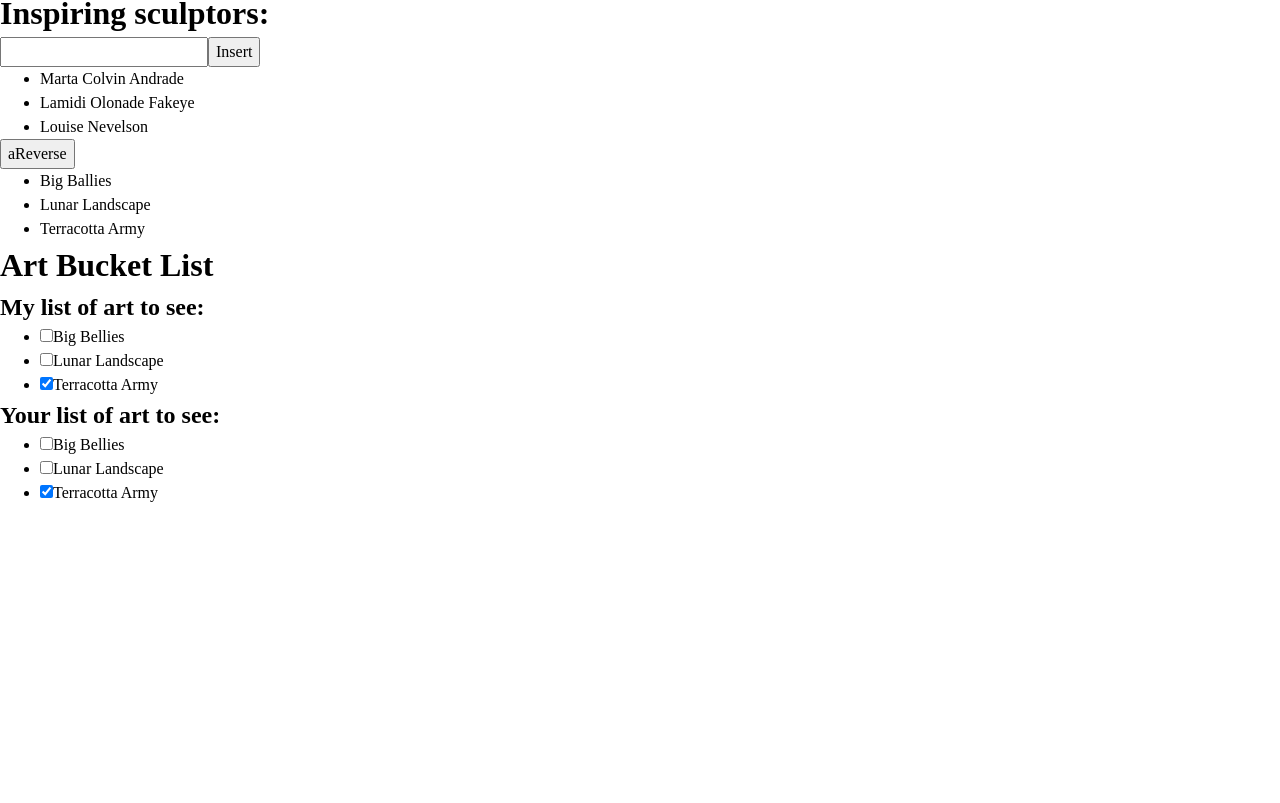
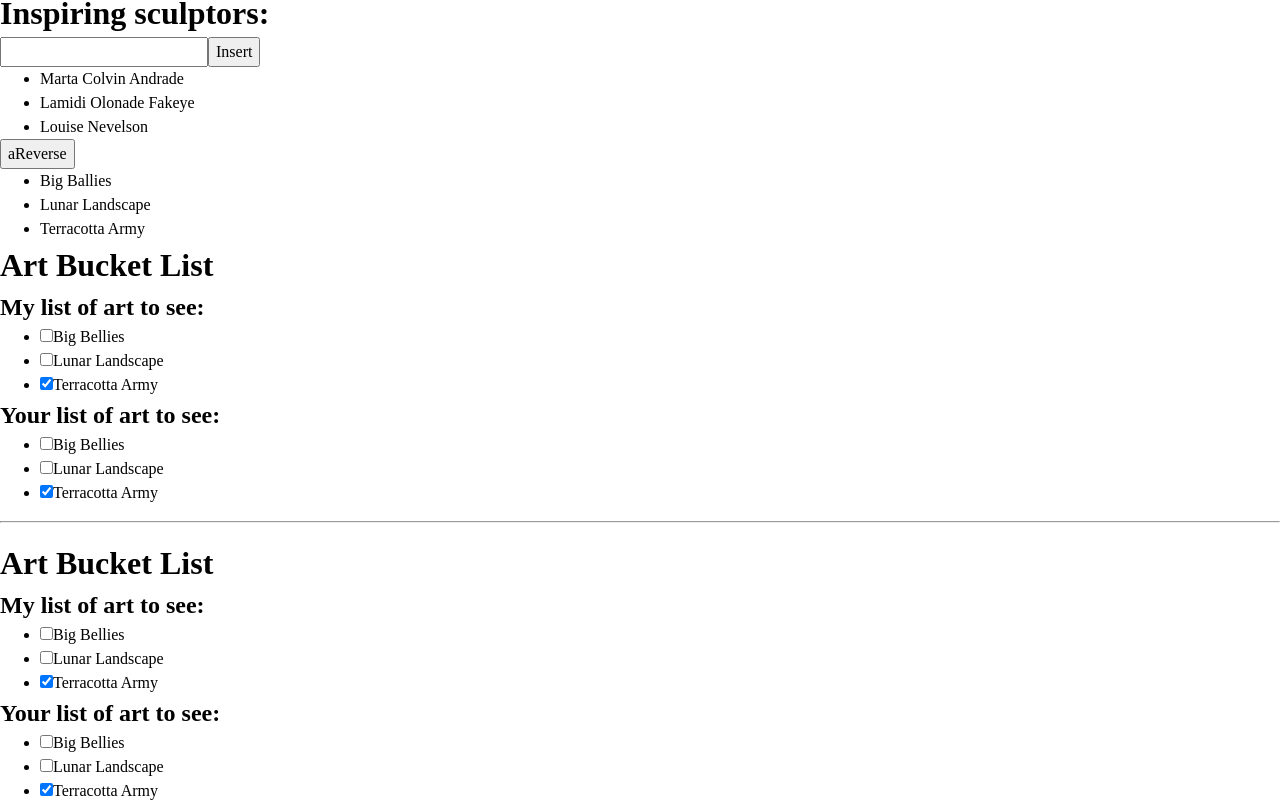
Before and after one commit to takunagai/react-official-tutorial, a React (Create React App) app: page / in a window 1280 px wide. Shown: the part 651-1454 px from the top of the page. Before the commit the page ends 1156 px from the top, so only its background shows below. Built offline with nearby package versions, Linux system fonts and the light colour scheme.

Commit message:
状態の配列の更新 6c - Immer を使い簡潔に書く

```diff
--- /dev/null
+++ b/src/BucketList3.jsx
@@ -0,0 +1,57 @@
+import { useImmer } from 'use-immer'
+
+const initialList = [
+  { id: 0, title: 'Big Bellies', seen: false },
+  { id: 1, title: 'Lunar Landscape', seen: false },
+  { id: 2, title: 'Terracotta Army', seen: true },
+]
+
+export default function BucketList3() {
+  const [myList, updateMyList] = useImmer(initialList)
+  const [yourList, updateYourList] = useImmer(initialList)
+
+  function handleToggleMyList(id, nextSeen) {
+    updateMyList(draft => {
+      const artwork = draft.find(a => a.id === id)
+      artwork.seen = nextSeen // Immer ではミューテーションが問題ない
+    })
+  }
+
+  function handleToggleYourList(id, nextSeen) {
+    updateYourList(draft => {
+      const artwork = draft.find(a => a.id === id)
+      artwork.seen = nextSeen
+    })
+  }
+
+  return (
+    <>
+      <hr/>
+      <h1>Art Bucket List</h1>
+      <h2>My list of art to see:</h2>
+      <ItemList artworks={myList} onToggle={handleToggleMyList} />
+      <h2>Your list of art to see:</h2>
+      <ItemList artworks={yourList} onToggle={handleToggleYourList} />
+    </>
+  )
+}
+
+function ItemList({ artworks, onToggle }) {
+  return (
+    <ul>
+      {artworks.map(artwork => (
+        <li key={artwork.id}>
+          <label>
+            <input
+              type="checkbox"
+              checked={artwork.seen}
+              onChange={e => {
+                onToggle(artwork.id, e.target.checked)
+              }}
+            />{artwork.title}
+          </label>
+        </li>
+      ))}
+    </ul>
+  )
+}
--- a/src/index.js
+++ b/src/index.js
@@ -30,6 +30,7 @@
 import List3 from './List3'
 import List4 from './List4'
 import BucketList2 from './BucketList2'
+import BucketList3 from './BucketList3'
 
 
 const container = document.getElementById('root')
@@ -66,6 +67,7 @@
     <List3 />
     <List4 />
     <BucketList2 />
+    <BucketList3 />
   </React.StrictMode>
 )
 
```
Also changed, not shown: 1 other file (tests, documents, lock files or other folders).
